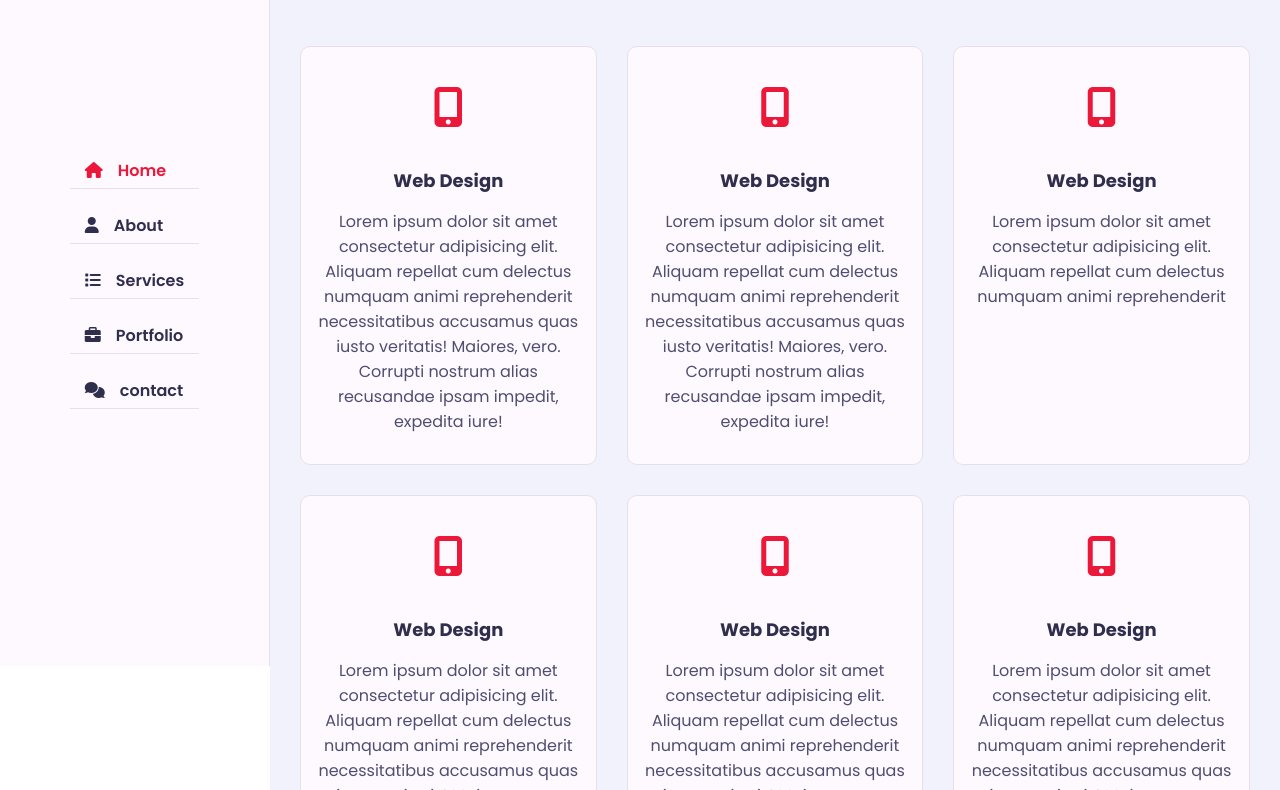
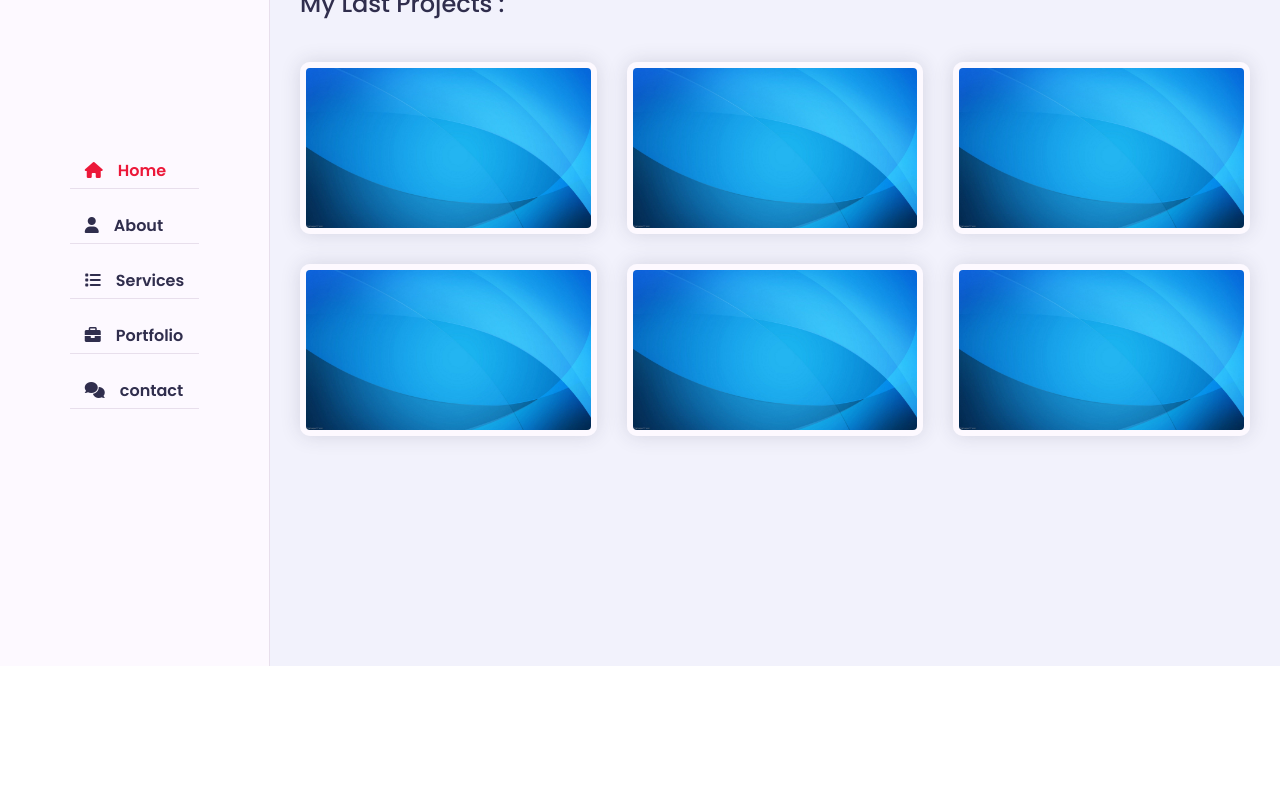
Before and after one commit to jackma914/portfolio, a plain HTML site: page index.html in a window 1280 px wide. Shown: the part 134-924 px from the top of the page. After the commit the page ends 800 px from the top, so only its background shows below. Drawn offline with Linux system fonts and the light colour scheme; a web font is replaced by a local one.

Commit message:
ADD portfolio section
portfolio section을 구현했습니다.

```diff
--- a/css/style.css
+++ b/css/style.css
@@ -590,3 +590,38 @@ h3.my-profession {
   color: var(--text-black-700);
   line-height: 25px;
 }
+
+/* portfolio */
+.portfolio .container {
+  padding-bottom: 40px;
+}
+
+.portfolio .portfolio-heading {
+  flex: 0 0 100%;
+  max-width: 100%;
+  margin-bottom: 40px;
+}
+
+.portfolio .portfolio-heading h2 {
+  color: var(--text-black-900);
+  font-weight: 500;
+}
+
+.portfolio .portfolio-item {
+  flex: 0 0 33.33%;
+  max-width: 33.33%;
+  margin-bottom: 30px;
+}
+
+.portfolio .portfolio-item-inner {
+  border: 6px solid var(--bg-black-100);
+  border-radius: 10px;
+  overflow: hidden;
+  cursor: pointer;
+}
+
+.portfolio .portfolio-item-inner .portfolio-img img {
+  width: 100%;
+  /* height: 200px; */
+  display: block;
+}
--- a/index.html
+++ b/index.html
@@ -298,7 +298,7 @@
         </section>
         <!-- About Section End -->
         <!-- Services Section Start -->
-        <section class="service section">
+        <section class="service section hidden">
           <div class="container">
             <div class="row">
               <div class="section-title padd-15">
@@ -399,6 +399,66 @@
           </div>
         </section>
         <!-- Services Section End -->
+        <!-- Portfolio Section Start -->
+        <section class="portfolio section">
+          <div class="row">
+            <div class="section-title padd-15">
+              <h2>Portfolio</h2>
+            </div>
+          </div>
+          <div class="row">
+            <div class="portfolio-heading padd-15">
+              <h2>My Last Projects :</h2>
+            </div>
+          </div>
+          <div class="row">
+            <!-- portfolio item start -->
+            <div class="portfolio-item padd-15">
+              <div class="portfolio-item-inner shadow-dark">
+                <div class="portfolio-img">
+                  <img src="/images/back.jpg" alt="" />
+                </div>
+              </div>
+            </div>
+            <div class="portfolio-item padd-15">
+              <div class="portfolio-item-inner shadow-dark">
+                <div class="portfolio-img">
+                  <img src="/images/back.jpg" alt="" />
+                </div>
+              </div>
+            </div>
+            <div class="portfolio-item padd-15">
+              <div class="portfolio-item-inner shadow-dark">
+                <div class="portfolio-img">
+                  <img src="/images/back.jpg" alt="" />
+                </div>
+              </div>
+            </div>
+            <div class="portfolio-item padd-15">
+              <div class="portfolio-item-inner shadow-dark">
+                <div class="portfolio-img">
+                  <img src="/images/back.jpg" alt="" />
+                </div>
+              </div>
+            </div>
+            <div class="portfolio-item padd-15">
+              <div class="portfolio-item-inner shadow-dark">
+                <div class="portfolio-img">
+                  <img src="/images/back.jpg" alt="" />
+                </div>
+              </div>
+            </div>
+            <div class="portfolio-item padd-15">
+              <div class="portfolio-item-inner shadow-dark">
+                <div class="portfolio-img">
+                  <img src="/images/back.jpg" alt="" />
+                </div>
+              </div>
+            </div>
+            <!-- portfolio item end -->
+          </div>
+        </section>
+        <!-- Portfolio Section End -->
       </div>
       <!-- Main Content End -->
     </div>
```
Also changed, not shown: images/rhcp.jpg (added), images/rhcp1.png (added).
